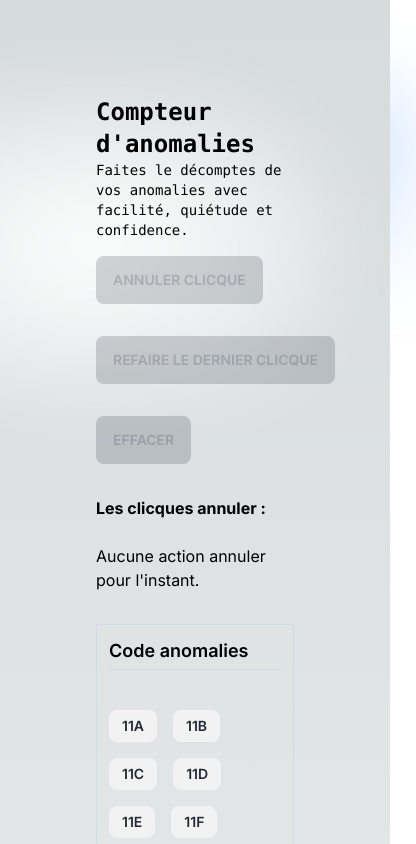
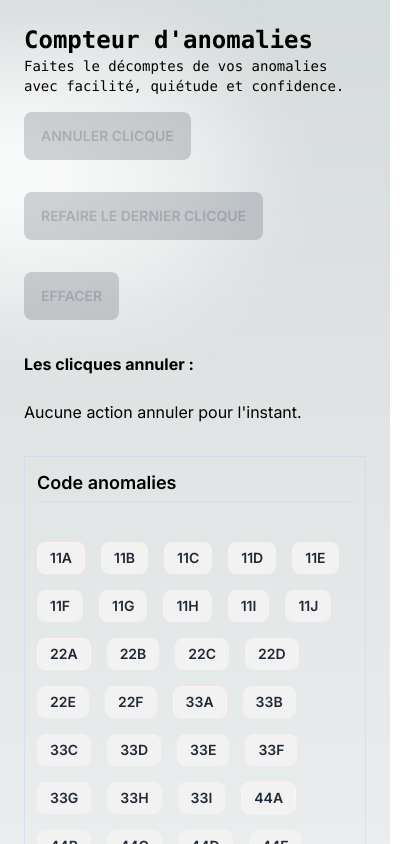
Before and after one commit to gongmoga237/anomaly-couter, a Next.js app: page / in a window 390 px wide. Shown: the top 844 px of the page, 416 px wide, since content can reach past the window. Built offline with nearby package versions, Linux system fonts and the light colour scheme.

Commit message:
Update page.tsx

```diff
--- a/app/page.tsx
+++ b/app/page.tsx
@@ -4,7 +4,7 @@
 import { AnomalyProvider } from "./AnomalyProvider";
 export default function Home() {
   return (
-    <main className="flex min-h-screen flex-col gap-4 p-24 before:absolute before:h-[300px] before:w-[480px] before:-translate-x-1/2 before:rounded-full before:bg-gradient-radial before:from-white before:to-transparent before:blur-2xl before:content-[''] after:absolute after:-z-20 after:h-[180px] after:w-[240px] after:translate-x-1/3 after:bg-gradient-conic after:from-sky-200 after:via-blue-200 after:blur-2xl after:content-[''] before:dark:bg-gradient-to-br before:dark:from-transparent before:dark:to-blue-700 before:dark:opacity-10 after:dark:from-sky-900 after:dark:via-[#0141ff] after:dark:opacity-40 before:lg:h-[360px] z-[-1] ">
+    <main className="flex min-h-screen flex-col gap-4 p-6 md:p-12 lg:p-24 before:absolute before:h-[300px] before:w-[480px] before:-translate-x-1/2 before:rounded-full before:bg-gradient-radial before:from-white before:to-transparent before:blur-2xl before:content-[''] after:absolute after:-z-20 after:h-[180px] after:w-[240px] after:translate-x-1/3 after:bg-gradient-conic after:from-sky-200 after:via-blue-200 after:blur-2xl after:content-[''] before:dark:bg-gradient-to-br before:dark:from-transparent before:dark:to-blue-700 before:dark:opacity-10 after:dark:from-sky-900 after:dark:via-[#0141ff] after:dark:opacity-40 before:lg:h-[360px] z-[-1] ">
       <div className="z-10 max-w-5xl w-full font-mono">
         <h1 className="font-semibold text-2xl">
           Compteur d&apos;anomalies
```
